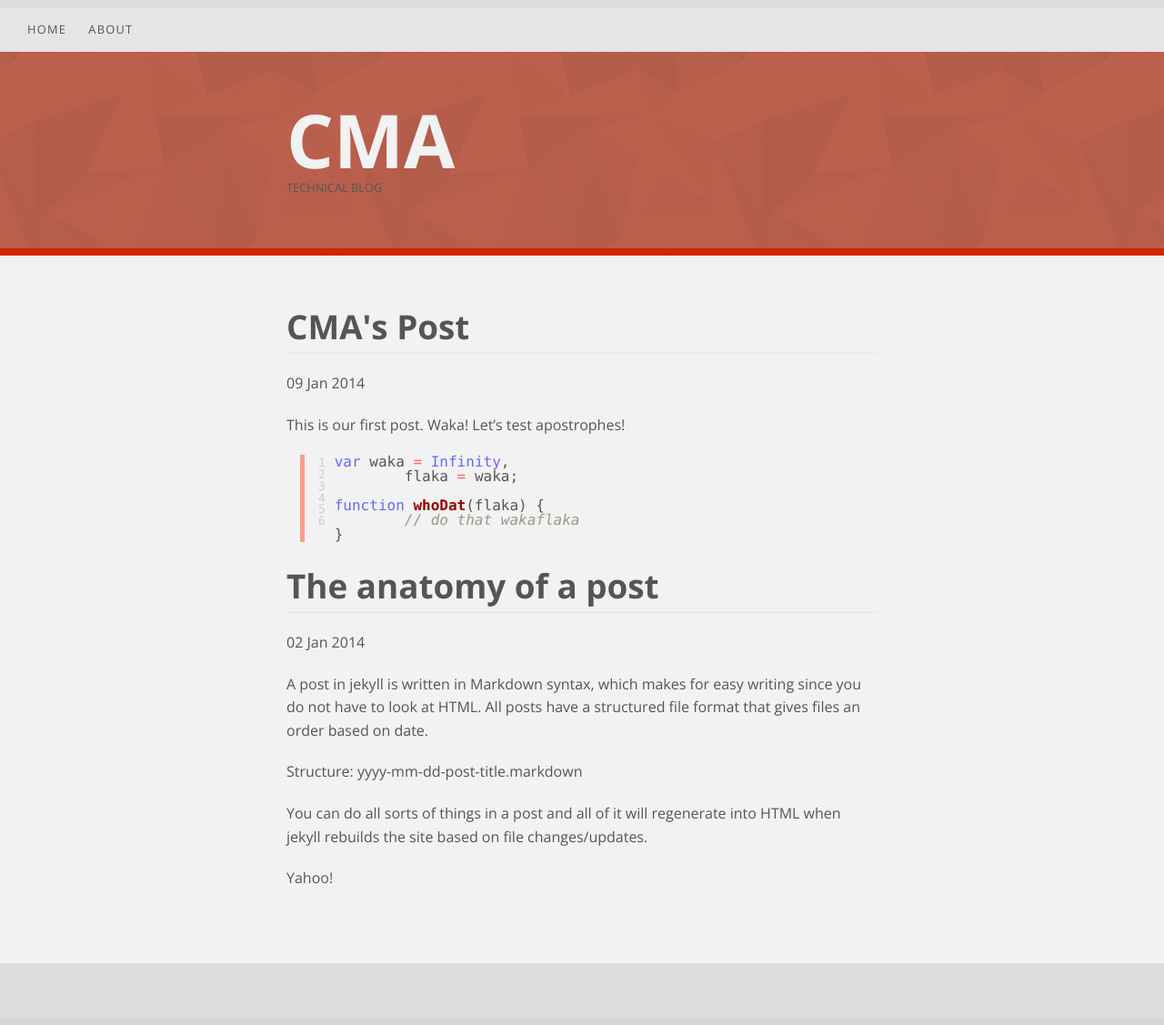
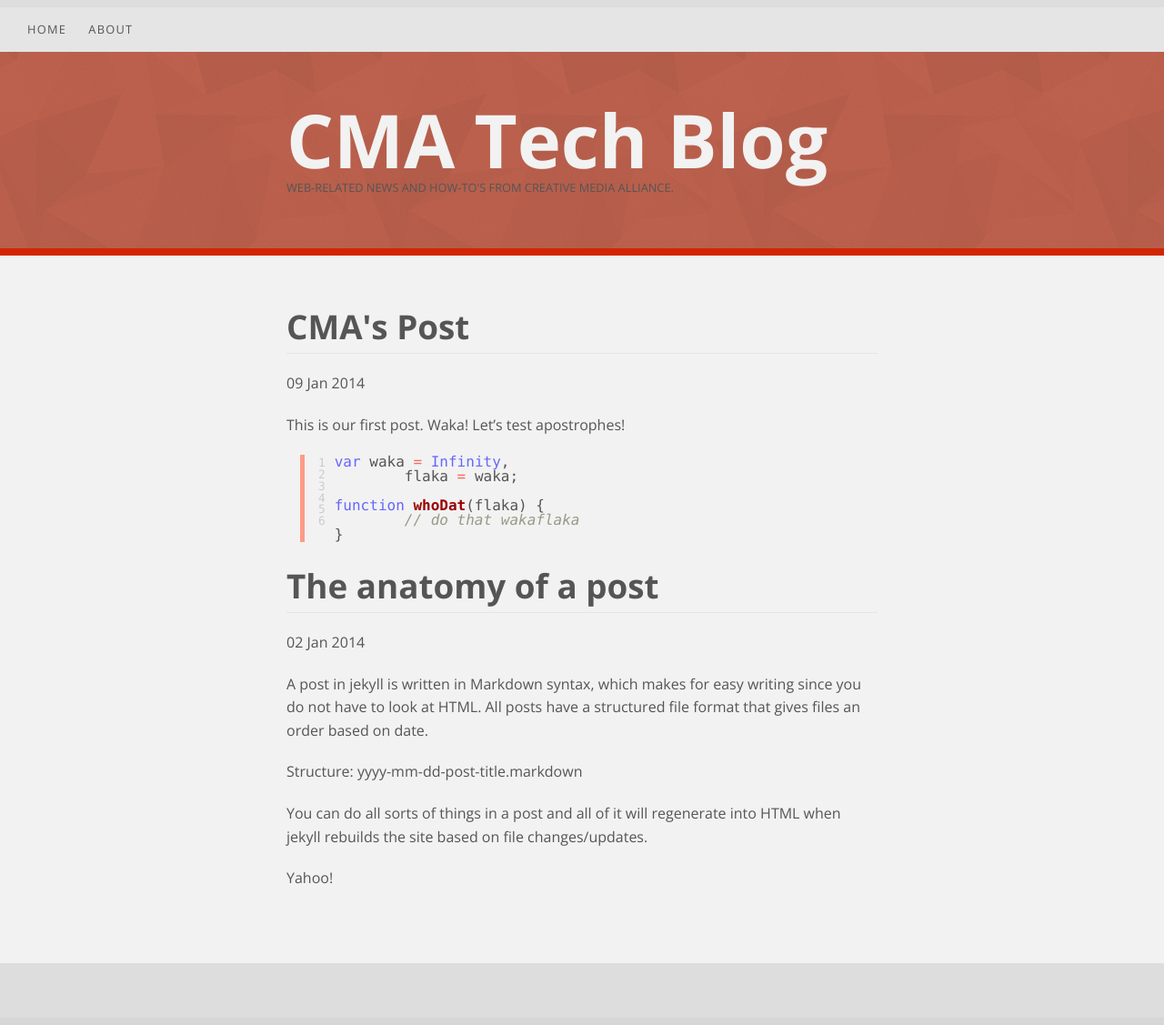
Before and after one commit to cmaseattle/cmaseattle.github.io, a Jekyll site: the page built from index.html, in a window 1280 px wide. Shown: the whole page at 91% size. Built offline with Jekyll 4.4.1, drawn with Linux system fonts in a browser that asks for light colours; part of the change alters nothing that is shown.

```diff
--- a/_config.yml
+++ b/_config.yml
@@ -1,5 +1,5 @@
-name: CMA
-description: Technical Blog
+name: CMA Tech Blog
+description: Web-related news and how-to's from Creative Media Alliance.
 baseurl:
 
 # site runs locally at localhost:4000 when you run `jekyll serve --watch`
--- a/_includes/head.html
+++ b/_includes/head.html
@@ -4,7 +4,17 @@
 	<meta name="viewport" content="width=device-width, initial-scale=1.0">
 	<meta charset="utf-8">
 	<link rel="stylesheet" href="{{site.baseurl}}/css/main.css">
-	<title>My Blog</title>
+	<title>{{ site.name }}</title>
+	<!-- Google Analytics -->
+	<script>
+	  (function(i,s,o,g,r,a,m){i['GoogleAnalyticsObject']=r;i[r]=i[r]||function(){
+	  (i[r].q=i[r].q||[]).push(arguments)},i[r].l=1*new Date();a=s.createElement(o),
+	  m=s.getElementsByTagName(o)[0];a.async=1;a.src=g;m.parentNode.insertBefore(a,m)
+	  })(window,document,'script','//www.google-analytics.com/analytics.js','ga');
+
+	  ga('create', 'UA-553109-12', 'cmaseattle.github.io');
+	  ga('send', 'pageview');
+	</script>
 </head>
 <body>
 
```
